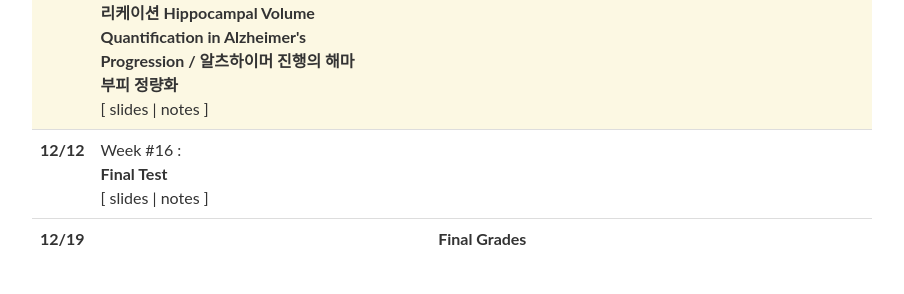
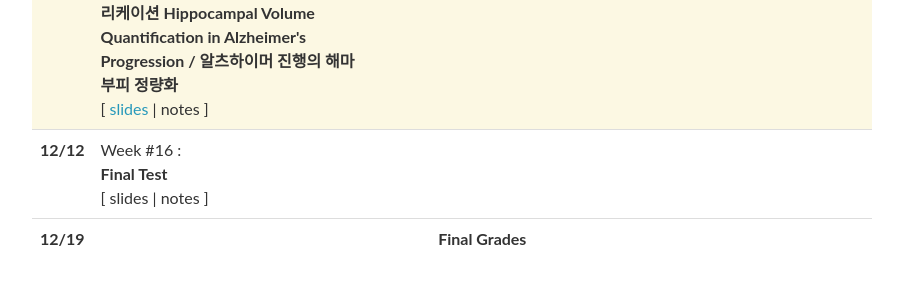
Before and after one commit to 2023-aaronkr/ut-cad, a Jekyll site: the page built from _pages/lectures.md, in a window 1280 px wide and 900 px high, scrolled down 1653 px. Shown: the part 321-615 px from the top of the window, without its empty margins (188-1092 px from the left). Built offline with Jekyll 4.4.1, drawn with Linux system fonts in a browser that asks for light colours; nearby versions of some CDN libraries; comment, search, counter and statistics services are not loaded; part of the change alters nothing that is shown.

```diff
--- a/_data/lectures.yml
+++ b/_data/lectures.yml
@@ -122,7 +122,7 @@
   title: >
     <strong>End-to-end Deep Learning Applications / 엔드 투 엔드 딥 러닝 애플리케이션</strong>
     <strong>Hippocampal Volume Quantification in Alzheimer's Progression / 알츠하이머 진행의 해마 부피 정량화</strong>
-  slides:
+  slides: "https://docs.google.com/presentation/d/1ITKw2lGECSjUALFPFLN4bX73FOrXTeMZcJiKmYYPru0/edit?usp=sharing"
   readings:
   logistics:
 
```
